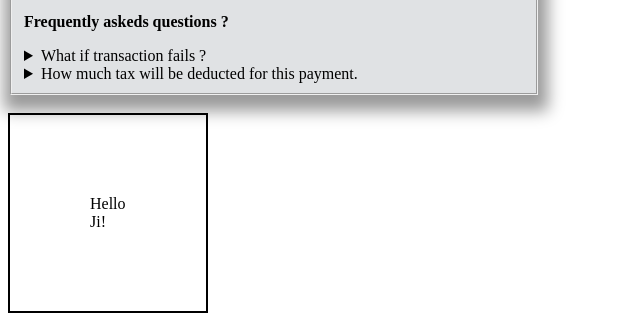
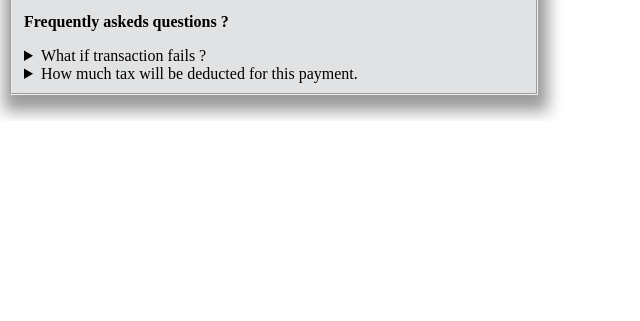
Before and after one commit to piy3/ecommerce, a plain HTML site: page index.html in a window 1280 px wide. Shown: the part 685-1006 px from the top of the page, without its empty margins (0-640 px from the left). After the commit the page ends 806 px from the top, so only its background shows below. Drawn offline with Linux system fonts and the light colour scheme.

Commit message:
Update index.html

```diff
--- a/index.html
+++ b/index.html
@@ -88,8 +88,5 @@
     <br>
     <!--Add frequently asked questions-->
 
-    <div class="box">
-        Hello Ji!
-    </div>
 </body>
 </html>
```
